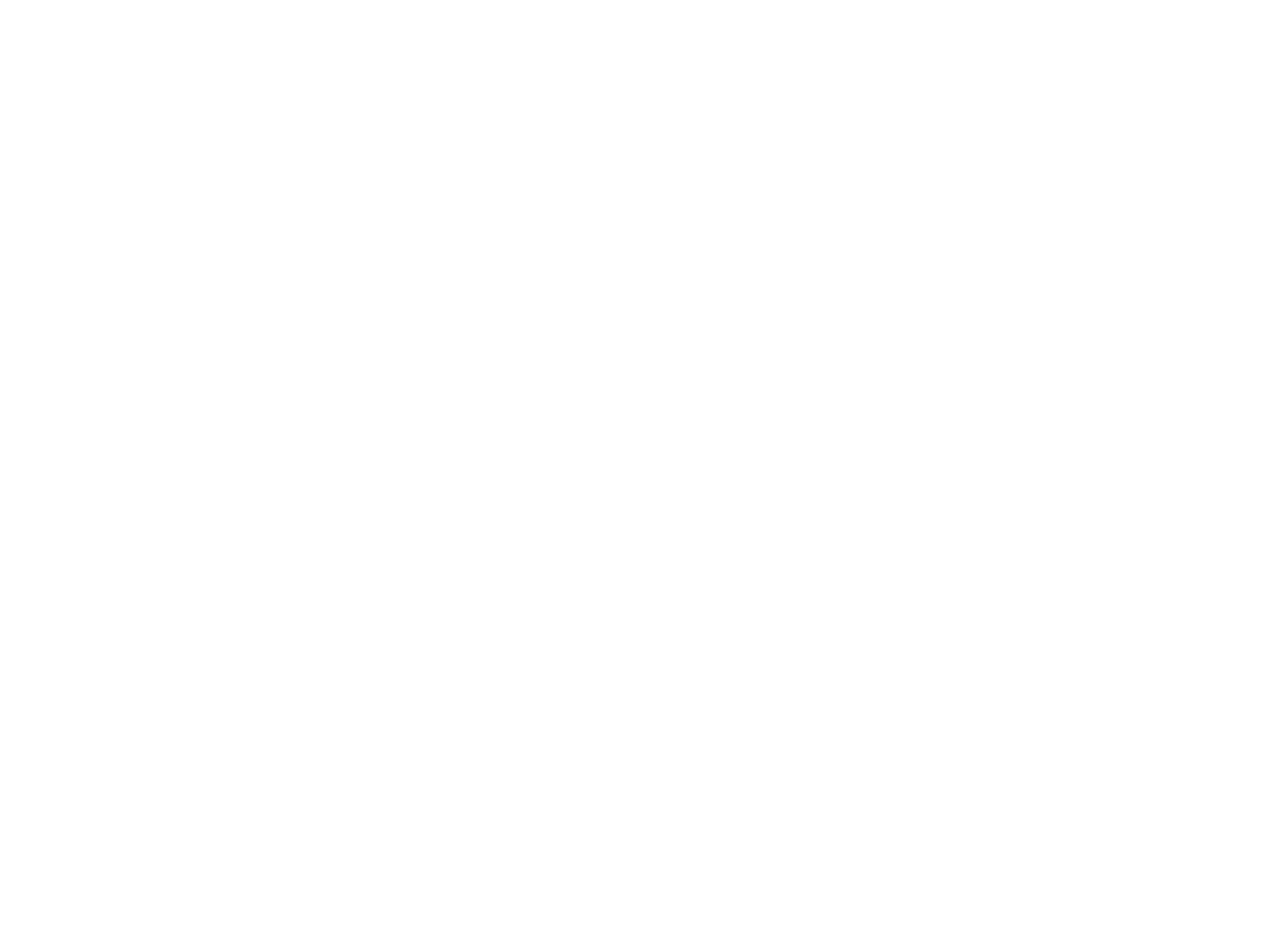
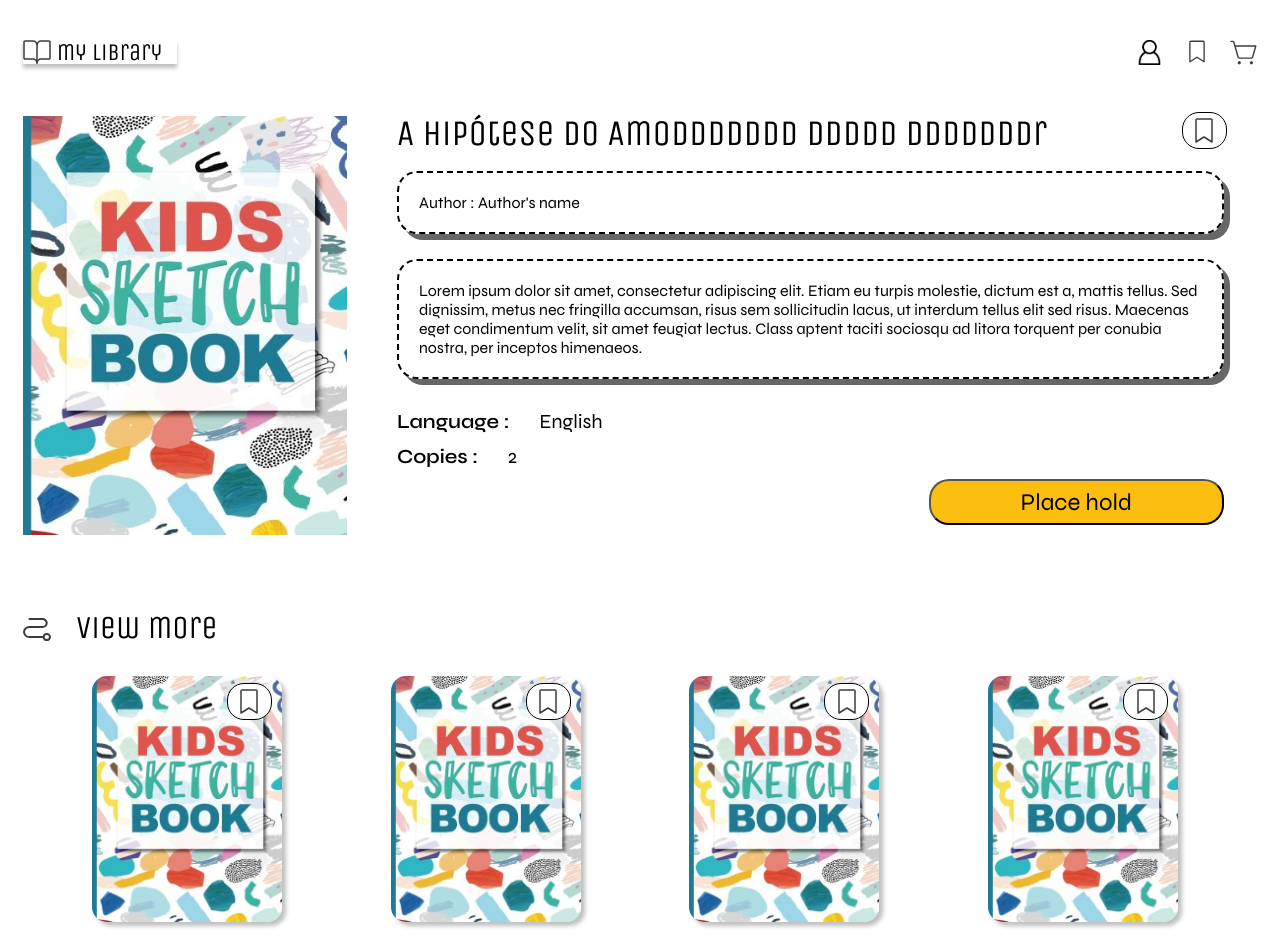
Before and after one commit to YuliiaTsova/comIT-FrontEnd-Library, a React (Create React App) app: page /book/1 in a window 1280 px wide. Before the commit this address had no page. Shown: the top 940 px of the page. Before the commit the page ends 800 px from the top, so only its background shows below. Built offline with nearby package versions, Linux system fonts and the light colour scheme.

Commit message:
Book detal page

```diff
--- a/src/App.jsx
+++ b/src/App.jsx
@@ -3,6 +3,7 @@
 import styles from './App.module.scss';
 import { Layout } from './components/Layout';
 import { HomePage } from './pages/HomePage';
+import { BookPage } from './pages/BookPage';
 
 import { Route, Routes } from 'react-router-dom';
 
@@ -14,6 +15,7 @@
     <Routes>
       <Route path="/" element={<Layout />}>
         <Route path="" element={<HomePage />} />
+        <Route path="/book/:id" element={<BookPage />} />
 
         {/* <Route path="cart" element={<CartPage />} />
       <Route path="pizza/:id" element={<PizzaDetailBlock />} />
--- /dev/null
+++ b/src/components/BookDetail.jsx
@@ -0,0 +1,62 @@
+import { ButtonBookmark } from './ButtonBookmark';
+import style from './bookDetail.module.scss';
+import cover from '../assets/img/coverbook.jpg';
+import { ButtonHold } from './ButtonHold';
+import { Item } from './Item';
+
+export const BookDetail = () => {
+  return (
+    <>
+      <section className={style.bookDetail}>
+        <div className={style.cover}>
+          <img src={cover} alt="book cover" className={style.coverImg} />
+          {/* <img src={props.imageUrl} alt="pizza" /> */}
+        </div>
+        <article className={style.detail}>
+          <div className={style.header}>
+            <h2 className="heading2">A hipótese do Amoddddddd ddddd dddddddr</h2>
+            <div className={style.bookmarkPosition}>
+              <ButtonBookmark />
+            </div>
+          </div>
+          <p className={style.author}>Author : Author's name</p>
+          <p className={style.description}>
+            Lorem ipsum dolor sit amet, consectetur adipiscing elit. Etiam eu turpis
+            molestie, dictum est a, mattis tellus. Sed dignissim, metus nec fringilla
+            accumsan, risus sem sollicitudin lacus, ut interdum tellus elit sed risus.
+            Maecenas eget condimentum velit, sit amet feugiat lectus. Class aptent taciti
+            sociosqu ad litora torquent per conubia nostra, per inceptos himenaeos.
+          </p>
+          <div className={style.additionInfo}>
+            <p className={style.language}>
+              Language :<span className={style.text}>English</span>
+            </p>
+            <p className={style.copies}>
+              Copies :<span className={style.text}>2</span>
+            </p>
+          </div>
+          <div className={style.btnPosition}>
+            <ButtonHold>Place hold</ButtonHold>
+          </div>
+        </article>
+      </section>
+      <section className={style.moreBooks}>
+        <div className="viewMore">view more</div>
+        <ul className={`${style.list} listReset`}>
+          <li className={style.item}>
+            <Item />
+          </li>
+          <li className={style.item}>
+            <Item />
+          </li>
+          <li className={style.item}>
+            <Item />
+          </li>
+          <li className={style.item}>
+            <Item />
+          </li>
+        </ul>
+      </section>
+    </>
+  );
+};
--- /dev/null
+++ b/src/components/ButtonBookmark.jsx
@@ -0,0 +1,26 @@
+import style from './buttonBookmark.module.scss';
+
+export const ButtonBookmark = () => {
+  return (
+    <button className={`${style.btnBookamrk} btnReset`} aria-label="bookmark button">
+      <svg
+        className={style.bookmarkImg}
+        width="18"
+        height="25"
+        viewBox="0 0 18 25"
+        xmlns="http://www.w3.org/2000/svg"
+      >
+        <g id="BOOKMARK_SIMPLE">
+          <path
+            id="Vector"
+            d="M17 24L9 19L1 24V2C1 1.73478 1.10536 1.48043 1.29289 1.29289C1.48043 1.10536 1.73478 1 2 1H16C16.2652 1 16.5196 1.10536 16.7071 1.29289C16.8946 1.48043 17 1.73478 17 2V24Z"
+            stroke="#3D3C3C"
+            strokeWidth="1.5"
+            strokeLinecap="round"
+            strokeLinejoin="round"
+          />
+        </g>
+      </svg>
+    </button>
+  );
+};
--- /dev/null
+++ b/src/components/ButtonHold.jsx
@@ -0,0 +1,3 @@
+export const ButtonHold = ({ children }) => {
+  return <button className="btn">{children}</button>;
+};
--- a/src/components/Item.jsx
+++ b/src/components/Item.jsx
@@ -1,14 +1,16 @@
 import style from './item.module.scss';
 import cover from '../assets/img/coverbook.jpg';
 import bookmark from '../assets/img/bookmark.svg';
+import { ButtonBookmark } from './ButtonBookmark';
+import { ButtonHold } from './ButtonHold';
 
 export const Item = () => {
   return (
     <article className={style.item} aria-label="book item">
       {/* <Link to={`/pizza/${props.id}`}></Link> */}
       <img src={cover} alt="book cover" className={style.cover} />
-      <button className={`${style.btnBookamrk} btnReset`} aria-label="bookmark button">
-        {/* <img src={bookmark} alt="" className={style.bookmarkImg} /> */}
+      {/* <button className={`${style.btnBookamrk} btnReset`} aria-label="bookmark button">
+
         <svg
           className={style.bookmarkImg}
           width="18"
@@ -27,8 +29,12 @@
             />
           </g>
         </svg>
-      </button>
-      <button className={`${style.btnItem} btn`}>Place hold</button>
+      </button> */}
+      <div className={style.bookmarkPosition}>
+        <ButtonBookmark />
+      </div>
+      {/* <button className={`${style.btnItem} btn`}>Place hold</button> */}
+      <ButtonHold> Place hold</ButtonHold>
     </article>
   );
 };
--- a/src/components/Layout.jsx
+++ b/src/components/Layout.jsx
@@ -1,16 +1,18 @@
 import React from 'react';
 import { Outlet } from 'react-router-dom';
 import { Header } from './Header';
+import { Footer } from './Footer';
 
 export const Layout = () => {
   return (
     <div className="wrapper">
       <Header />
-      <main>
-        <div className="container">
+      <div className="container">
+        <main>
           <Outlet />
-        </div>
-      </main>
+        </main>{' '}
+        <Footer />
+      </div>
     </div>
   );
 };
--- /dev/null
+++ b/src/components/bookDetail.module.scss
@@ -0,0 +1,115 @@
+@import '../SCSS/func';
+
+.bookDetail {
+  display: flex;
+  margin-top: 40px;
+  gap: 50px;
+  @media (max-width: 625px) {
+    flex-direction: column;
+    align-items: center;
+  }
+}
+.cover {
+  max-width: 324px;
+  max-height: 490px;
+  @media (max-width: 625px) {
+    max-width: 250px;
+    max-height: auto;
+  }
+}
+.coverImg {
+  width: 100%;
+  height: 100%;
+  object-fit: contain;
+}
+.detail {
+  flex: 0 1 67%;
+  @media (max-width: 625px) {
+  }
+}
+.header {
+  position: relative;
+  padding-right: 47px;
+}
+
+.bookmarkPosition {
+  position: absolute;
+  top: 0;
+  right: 42px;
+}
+
+.author {
+  padding: 20px;
+  border: 2px dashed black;
+  border-radius: 20px;
+  box-shadow: 6px 6px 0 #676767;
+  font-size: rem(16);
+}
+.description {
+  margin-top: 25px;
+  padding: 20px;
+  border: 2px dashed black;
+  border-radius: 20px;
+  box-shadow: 6px 6px 0 #676767;
+  font-size: rem(16);
+}
+.additionInfo {
+  margin-top: 30px;
+}
+.language,
+.copies {
+  margin: 10px 0 10px 0;
+  font-size: rem(20);
+  font-weight: 600;
+}
+.text {
+  padding-left: 30px;
+  font-weight: 400;
+}
+
+.btnPosition {
+  width: 295px;
+  height: 54px;
+  margin-left: auto;
+  margin-right: 0;
+  @media (max-width: 995px) {
+    width: 200px;
+    height: 45px;
+  }
+  @media (max-width: 625px) {
+    margin-right: auto;
+  }
+}
+
+.moreBooks {
+  margin-top: 70px;
+  @media (max-width: 900px) {
+    margin-top: 40px;
+  }
+}
+.list {
+  display: grid;
+  grid-template-columns: repeat(4, minmax(150px, 200px));
+
+  justify-content: space-evenly;
+  gap: 30px;
+  margin-top: 30px;
+  // padding-left: 50px;
+  //padding-right: 50px;
+  // flex-wrap: wrap;
+  @media (max-width: 755px) {
+    grid-template-columns: repeat(3, minmax(100px, 150px));
+    padding-left: 10px;
+    padding-right: 10px;
+  }
+
+  @media (max-width: 580px) {
+    grid-template-columns: repeat(2, minmax(100px, 150px));
+    // padding-left: 10px;
+    //padding-right: 10px;
+  }
+}
+
+.item {
+  justify-self: center;
+}
--- /dev/null
+++ b/src/components/buttonBookmark.module.scss
@@ -0,0 +1,26 @@
+@import '../SCSS/variables';
+
+.btnBookamrk {
+  position: absolute;
+  //top: 7px;
+  // right: 17px;
+  width: 45px;
+  height: 37px;
+  padding: 5px;
+  border: 1px solid #000000;
+  border-radius: 17px;
+  background-color: #ffffff;
+  fill: none;
+  cursor: pointer;
+
+  transition: background-color 0.2s ease-in-out;
+}
+
+.btnBookamrk:active {
+  top: 10px;
+  right: 7px;
+}
+
+.btnBookamrk:hover {
+  background-color: $color-main-dark;
+}
--- a/src/components/item.module.scss
+++ b/src/components/item.module.scss
@@ -23,35 +23,36 @@
   transform: translateY(-5px);
   // transition: all 2s ease-in-out;
 }
-.btnBookamrk {
+
+.bookmarkPosition {
   position: absolute;
   top: 7px;
-  right: 17px;
-  width: 45px;
-  height: 37px;
-  padding: 5px;
-  border-radius: 17px;
-  background-color: #ffffff;
-  fill: none;
-  cursor: pointer;
+  right: 65px;
+}
+// .btnBookamrk {
+//   position: absolute;
+//   top: 7px;
+//   right: 17px;
+//   width: 45px;
+//   height: 37px;
+//   padding: 5px;
+//   border-radius: 17px;
+//   background-color: #ffffff;
+//   fill: none;
+//   cursor: pointer;
 
-  transition: background-color 0.2s ease-in-out;
-}
+//   transition: background-color 0.2s ease-in-out;
+// }
 
-.btnBookamrk:active {
-  top: 10px;
-  right: 7px;
-}
+// .btnBookamrk:active {
+//   top: 10px;
+//   right: 7px;
+// }
 
-.btnBookamrk:hover {
-  background-color: $color-main-dark;
-}
+// .btnBookamrk:hover {
+//   background-color: $color-main-dark;
+// }
 .bookmarkImg {
 }
 .btnItem {
-  // @media (max-width: 715px) {
-  //   font-size: 1rem;
-  //   // width: 100px;
-  //   height: 40px;
-  // }
 }
--- /dev/null
+++ b/src/pages/BookPage.jsx
@@ -0,0 +1,5 @@
+import { BookDetail } from '../components/BookDetail';
+
+export const BookPage = () => {
+  return <BookDetail />;
+};
--- a/src/pages/HomePage.jsx
+++ b/src/pages/HomePage.jsx
@@ -1,5 +1,5 @@
 import { CategoriesHome } from '../components/CategoriesHome';
-import { Footer } from '../components/Footer';
+
 import { Hero } from '../components/Hero';
 import { Trand } from '../components/Trand';
 
@@ -9,7 +9,6 @@
       <Hero />
       <Trand />
       <CategoriesHome />
-      <Footer />
     </>
   );
 };
```
Also changed, not shown: src/components/buttonHold.module.scss (added).
